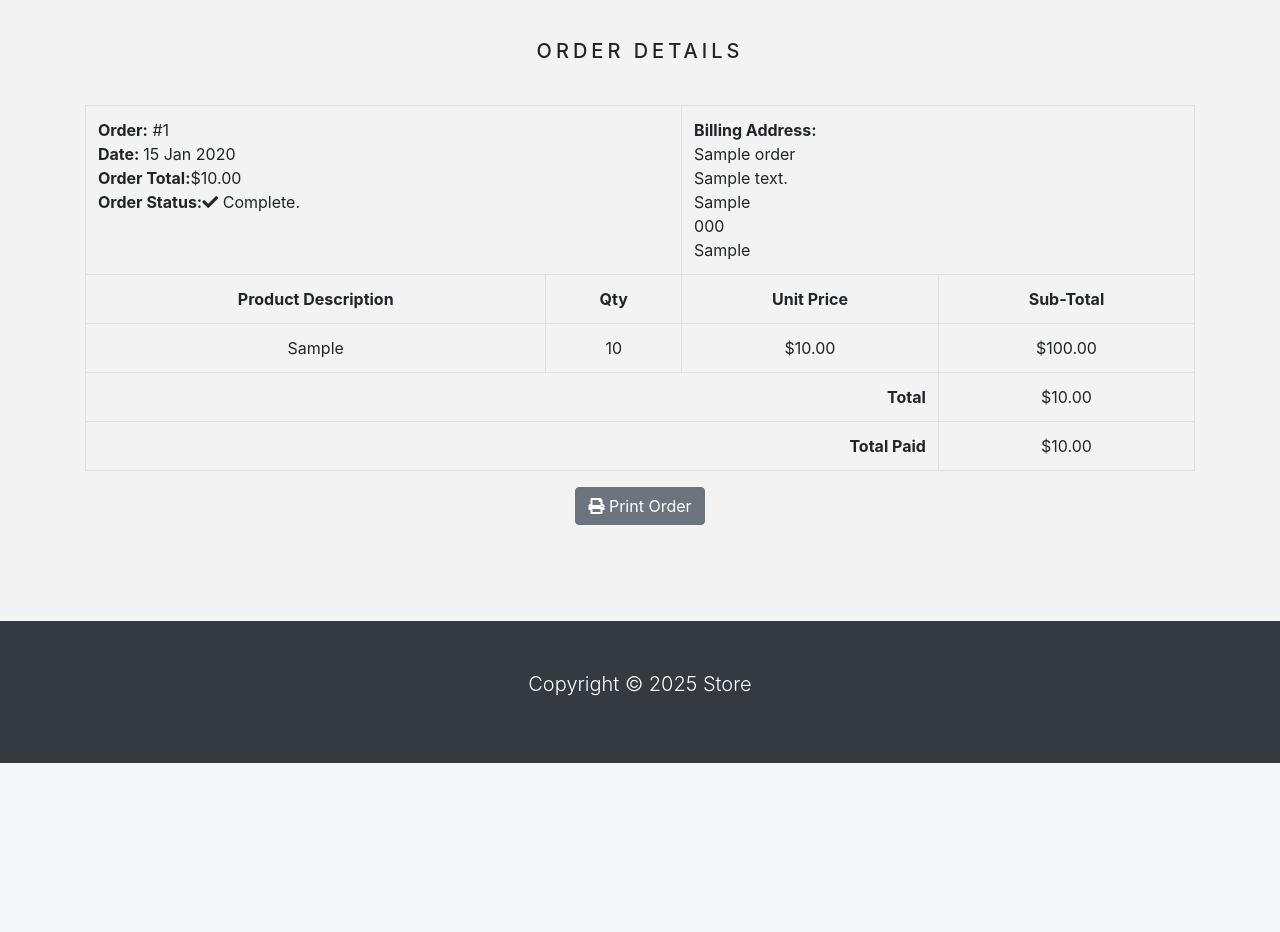
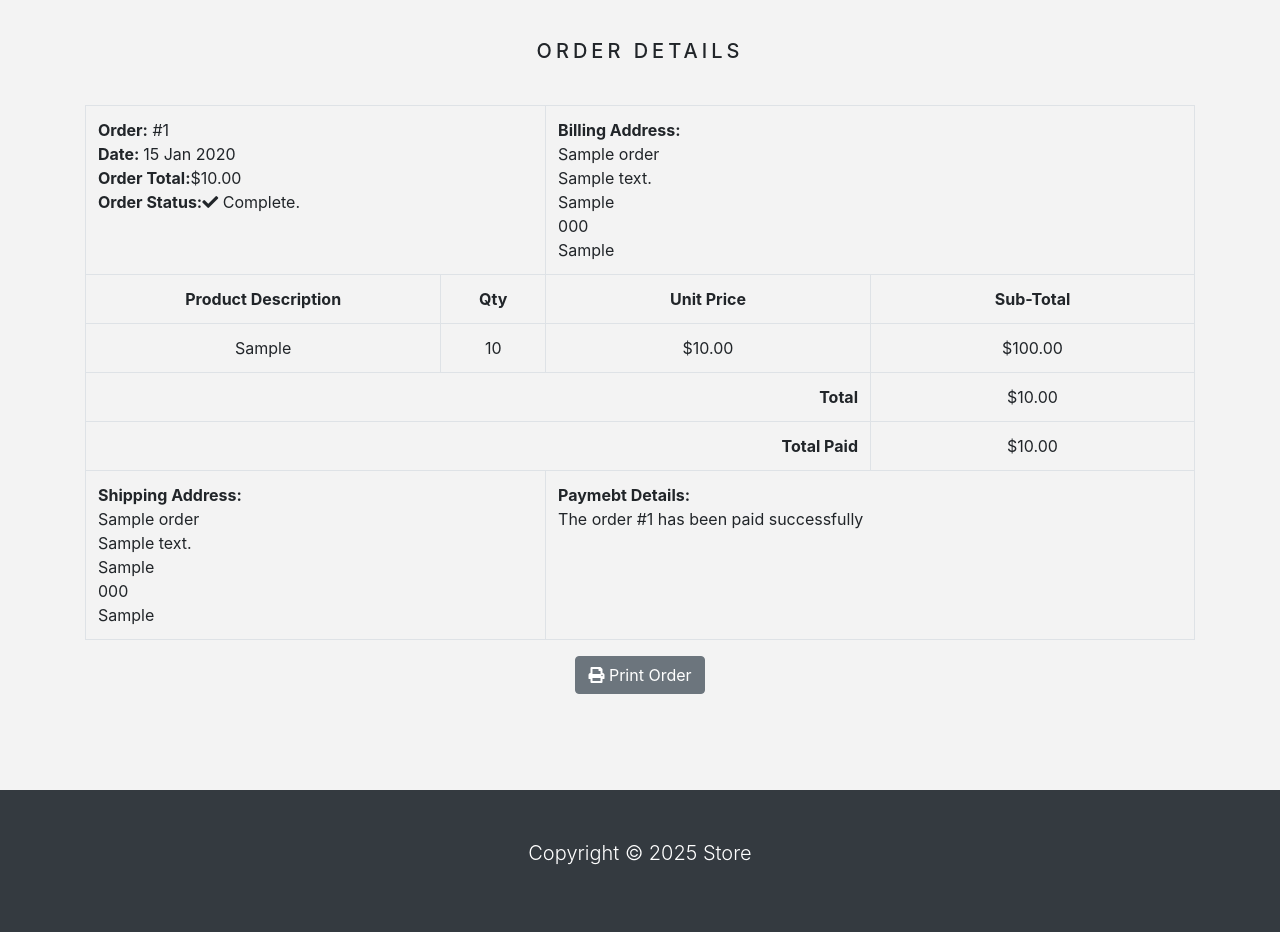
Before and after one commit to iyeme-dev/bella_stores, a Django app: template store/templates/orders_list.html in a window 1280 px wide. Shown: the part 69-1001 px from the top of the page. Before the commit the page ends 832 px from the top, so only its background shows below. Run offline with Django 5.2, Linux system fonts and the light colour scheme; the template is opened without the code that fills it: values that come from a table or form of the project are taken from there, others are empty; tables that the repository leaves empty hold one stand-in row (values such as "Sample post"); some libraries are stand-ins or nearby versions.

Commit message:
Add shipping and payment information to order summary

```diff
--- a/store/templates/orders_list.html
+++ b/store/templates/orders_list.html
@@ -51,7 +51,20 @@ Order Details
           <td class="text-right" colspan="3"><b>Total Paid</b></td>
           <td>${{ order.total }}</td>
         </tr>
-
+        <tr>
+          <td class="text-left" colspan="2">
+            <b>Shipping Address:</b> <br>
+            {{ order.shippingName }} <br>
+            {{ order.shippingAddress1 }} <br>
+            {{ order.shippingCity }} <br>
+            {{ order.shippingPostcode }} <br>
+            {{ order.shippingCountry }} <br>
+          </td>
+          <td class="text-left" colspan="2">
+            <b>Paymebt Details:</b> <br>
+            The order #{{ order.id }} has been paid successfully
+          </td>
+        </tr>
       </table>
       <button class="btn btn-secondary" onclick="window.print();">
         <i class="fas fa-print"></i>
```
